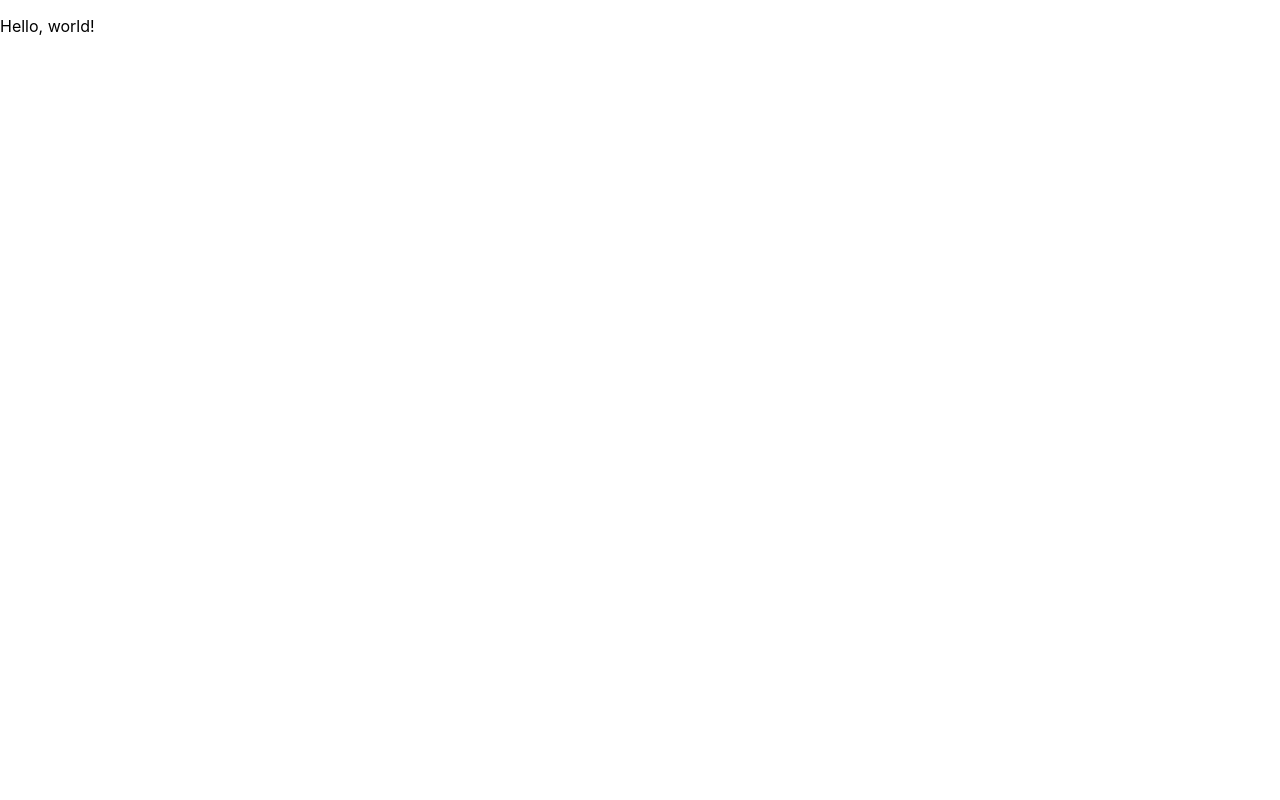
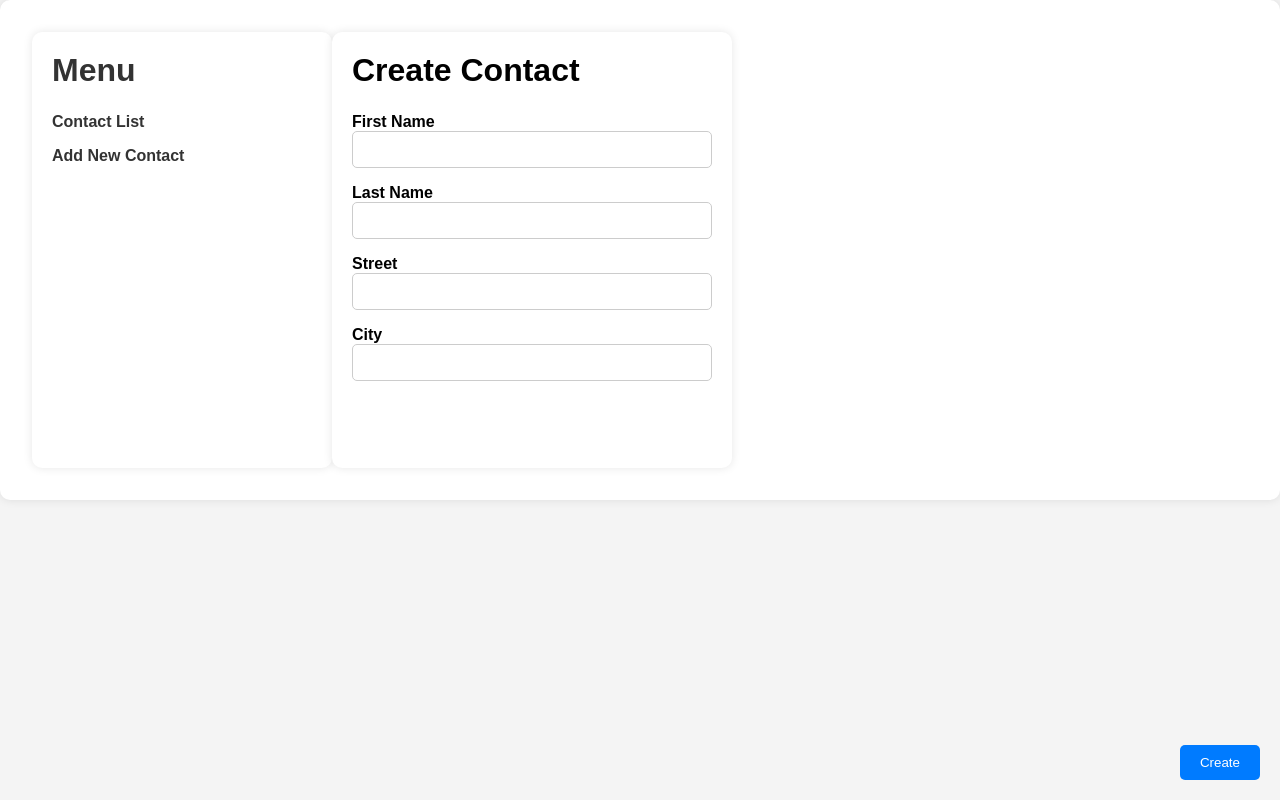
Before and after one commit to boolean-uk/react-address-book-part-2, a React (Create React App) app: page /new-contact in a window 1280 px wide. Built offline with nearby package versions, Linux system fonts and the light colour scheme; no server answers.

Commit message:
finished the exercise

```diff
--- a/src/App.css
+++ b/src/App.css
@@ -0,0 +1,107 @@
+body {
+	margin: 0;
+	font-family: Arial, sans-serif;
+	background-color: #f4f4f4;
+}
+
+* {
+	margin: 0;
+	box-sizing: border-box;
+}
+
+code {
+	font-family: source-code-pro, Menlo, Monaco, Consolas, 'Courier New',
+	  monospace;
+}
+
+.menuRight {
+	width: 400px;
+	background-color: #fff;
+	box-shadow: 0 0 10px rgba(0, 0, 0, 0.1);
+	padding: 20px;
+	border-radius: 10px;
+}
+
+.content {
+	display: flex;
+	padding: 2rem;
+	min-height: 500px;
+	list-style-type: none;
+	background-color: #fff;
+	box-shadow: 0 0 10px rgba(0, 0, 0, 0.1);
+	border-radius: 10px;
+}
+
+.content a {
+	color: #333;
+	text-decoration: none;
+	font-weight: 600;
+}
+
+.content a:hover {
+	color: #007bff;
+  }
+
+.nav ul {
+	list-style: none;
+	padding-left: 0;
+}
+
+.nav ul li {
+	margin-bottom: 1rem;
+}
+
+.menuLeft {
+	width: 300px;
+	background-color: #fff;
+	box-shadow: 0 0 10px rgba(0, 0, 0, 0.1);
+	padding: 20px;
+	border-radius: 10px;
+}
+
+.headerLeft,
+.headerRight {
+	margin-bottom: 1.5rem;
+}
+
+.field label {
+	display: block;
+	font-weight: 600;
+}
+
+.field input {
+	width: 100%;
+	padding: 10px;
+	margin-bottom: 1rem;
+	border: 1px solid #ccc;
+	border-radius: 5px;
+}
+
+.form button {
+	position: absolute;
+	right: 20px;
+	bottom: 20px;
+	background-color: #007bff;
+	color: #fff;
+	padding: 10px 20px;
+	border: none;
+	border-radius: 5px;
+	cursor: pointer;
+	transition: background-color 0.3s ease;
+}
+
+.form button:hover {
+	background-color: #0056b3;
+}
+
+.name {
+	position: relative;
+}
+
+.contactList {
+	display: flex;
+	justify-content: space-between;
+	align-items: center;
+	padding: 10px 0;
+	border-bottom: 1px solid #ccc;
+}
--- a/src/App.js
+++ b/src/App.js
@@ -1,8 +1,47 @@
 import './App.css';
+import { Routes, Route } from "react-router-dom";
+import { useEffect, useState } from 'react';
+import Home from "./components/Home.js"
+import ContactList from "./components/ContactList"
+import ContactForm from "./components/ContactForm.js"
+import ContactDisplay from "./components/ContactDisplay.js"
 
 function App() {
+    const [contacts, setContacts] = useState([])
+
+    async function getData() {
+        const response = await fetch("https://jsonplaceholder.typicode.com/users")
+        const json = await response.json()
+        setContacts(json)
+        }
+
+        useEffect(() => {
+          getData()
+        }, [])
+
     return (
-        <p>Hello, world!</p>
+
+        <div className='content'>
+            <Home />
+            <Routes>
+                <Route path="/" element={
+                        <ContactList contacts={contacts} />
+                    }
+                />
+                <Route path="/contact-list" element={
+                        <ContactList contacts={contacts} />
+                    }
+                />
+                <Route path="/new-contact" element={
+                        <ContactForm contacts={contacts} setContacts={setContacts} />
+                    }
+                />
+                <Route path="/contact-list/:id" element={
+                        <ContactDisplay />
+                    }
+                />
+            </Routes>
+        </div>
     );
 }
 
--- /dev/null
+++ b/src/components/ContactDisplay.js
@@ -0,0 +1,19 @@
+import { useLocation } from "react-router-dom"
+
+function ContactDisplay() {
+    const location = useLocation()
+    const { contact } = location.state
+
+    return (
+        <div className='menuRight'>
+            <h1 className='headerRight'>
+                {contact.name}
+            </h1>
+            <div>
+                <p>Street: <strong> {contact.address.street}</strong></p>
+                <p>City: <strong> {contact.address.city}</strong></p>
+            </div>
+        </div >
+    )
+}
+export default ContactDisplay
--- /dev/null
+++ b/src/components/ContactForm.js
@@ -0,0 +1,107 @@
+import React, { useState } from "react";
+import { useNavigate } from "react-router-dom"
+
+
+function ContactForm({ setContacts, contacts }) {
+	const navigate = useNavigate()
+
+    const [formData, setFormData] = useState({
+        firstName: "",
+        lastName: "",
+        street: "",
+        city: "",
+    });
+
+    const handleChange = (event) => {
+        const { name, value } = event.target;
+        setFormData((prevData) => ({ ...prevData, [name]: value }));
+    };
+
+    const handleSubmit = (event) => {
+        event.preventDefault();
+
+        const fullName = `${formData.firstName} ${formData.lastName}`;
+
+        const newContact = {
+            id: Math.max(...contacts.map((contact) => contact.id), 0) + 1,
+            name: fullName,
+            address: {
+                street: formData.street,
+                city: formData.city,
+            },
+        };
+
+        setContacts((prevContacts) => [...prevContacts, newContact]);
+
+        setFormData({
+            firstName: "",
+            lastName: "",
+            street: "",
+            city: "",
+        });
+		navigate('/contact-list')
+    };
+
+    return (
+        <div className='menuRight'>
+            <h1 className='headerRight'>
+                Create Contact
+            </h1>
+            <form onSubmit={handleSubmit} className="form">
+                <div className="field">
+                    <label htmlFor="firstName">First Name</label>
+                    <input
+                        type="text"
+                        name="firstName"
+                        id="firstName"
+                        value={formData.firstName}
+                        onChange={handleChange}
+                        required
+                    />
+                </div>
+
+                <div className="field">
+                    <label htmlFor="lastName">Last Name</label>
+                    <input
+                        type="text"
+                        name="lastName"
+                        id="lastName"
+                        value={formData.lastName}
+                        onChange={handleChange}
+                        required
+                    />
+                </div>
+
+                <div className="field">
+                    <label htmlFor="street">Street</label>
+                    <input
+                        type="text"
+                        name="street"
+                        id="street"
+                        value={formData.street}
+                        onChange={handleChange}
+                        required
+                    />
+                </div>
+
+                <div className="field">
+                    <label htmlFor="city">City</label>
+                    <input
+                        type="text"
+                        name="city"
+                        id="city"
+                        value={formData.city}
+                        onChange={handleChange}
+                        required
+                    />
+                </div>
+
+                <button type="submit">
+                    Create
+                </button>
+            </form>
+        </div>
+    );
+}
+
+export default ContactForm;
--- /dev/null
+++ b/src/components/ContactList.js
@@ -0,0 +1,27 @@
+import { Link } from 'react-router-dom';
+
+function ContactList({ contacts }) {
+    return (
+        <div className='menuRight'>
+            <h1 className='headerRight'>
+                Contacts
+            </h1>
+            {!contacts ? (
+                <p>Loading...</p>
+            ) : (
+                contacts.map((contact, idx) => (
+                    <div key={contact.id} className="name">
+                        <div className="contactList">
+                            <p>{contact.name}</p>
+                            <Link to={`/contact-list/${idx}`} state={{ contact }}>
+                                View
+                            </Link>
+                        </div>
+                    </div>
+                ))
+            )}
+        </div>
+    );
+}
+
+export default ContactList;
--- /dev/null
+++ b/src/components/Home.js
@@ -0,0 +1,19 @@
+import { Link } from "react-router-dom";
+
+function Home() {
+    return (
+        <div className='menuLeft'>
+            <h1 className='headerLeft'>
+                <Link to={'/'}>Menu</Link>
+            </h1>
+            <nav className='nav'>
+                <ul>
+                    <li><Link to={'/contact-list'}>Contact List</Link></li>
+                    <li><Link to={'/new-contact'}>Add New Contact</Link></li>
+                </ul>
+            </nav>
+        </div>
+    )
+}
+
+export default Home;
--- a/src/index.js
+++ b/src/index.js
@@ -3,11 +3,14 @@ import ReactDOM from 'react-dom/client';
 import './index.css';
 import App from './App';
 import reportWebVitals from './reportWebVitals';
+import { BrowserRouter } from 'react-router-dom';
 
 const root = ReactDOM.createRoot(document.getElementById('root'));
 root.render(
   <React.StrictMode>
-    <App />
+    <BrowserRouter>
+      <App />
+    </BrowserRouter>
   </React.StrictMode>
 );
 
```
